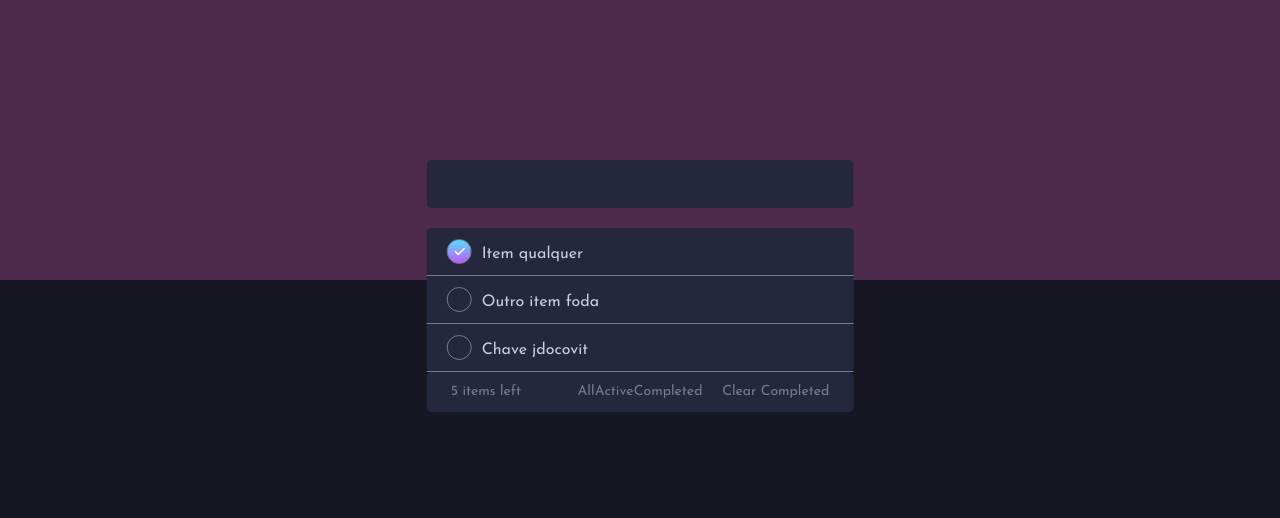
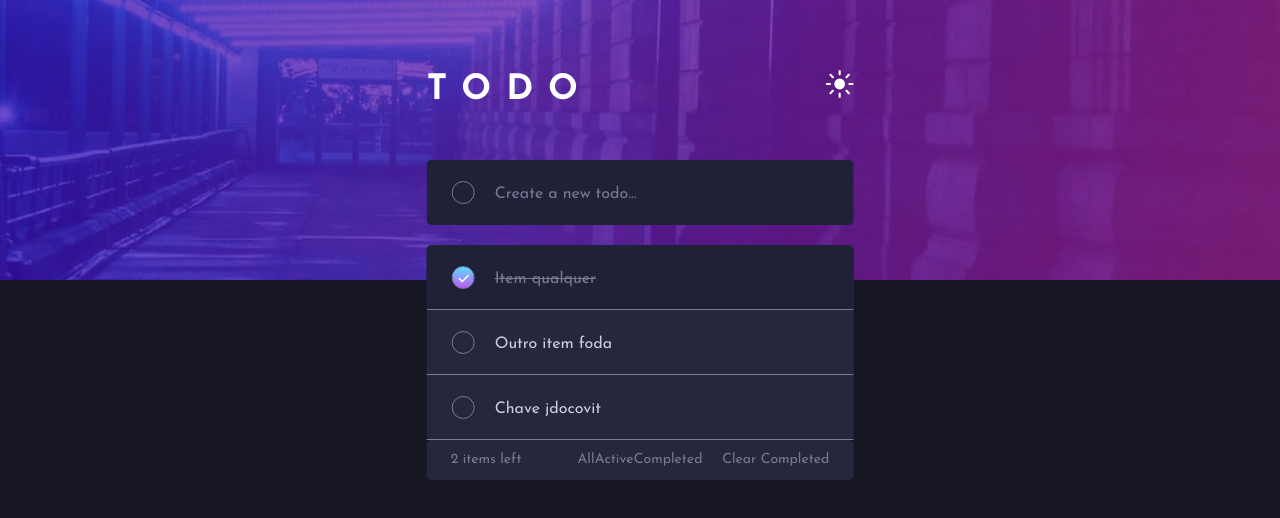
Before and after one commit to inanbruneli/todo-app, a plain HTML site: page index.html in a window 1280 px wide. Drawn offline with nearby package versions, Linux system fonts and the light colour scheme.

Commit message:
almost one

```diff
--- a/index.html
+++ b/index.html
@@ -22,6 +22,7 @@
       --lt-DarkGrayishBlue: hsl(236, 9%, 61%);
       --lt-VeryDarkGrayishBlue: hsl(235, 19%, 35%);
 
+      --dt-darkblue: hsl(235, 30%, 17%);
       --dt-VeryDarkBlue: hsl(235, 21%, 11%);
       --dt-VeryDarkDesaturatedBlue: hsl(235, 24%, 19%);
       --dt-LightGrayishBlue: hsl(234, 39%, 85%);
@@ -43,8 +44,7 @@
     }
 
     .header {
-      --background-image: url(images/bg-desktop-dark.jpg);
-      background-color: rgb(77, 42, 78);
+      background-image: url(images/bg-desktop-dark.jpg);
       background-size: cover;
       background-repeat: no-repeat;
       height: 35vh;
@@ -74,13 +74,6 @@
     .item-foot {
       width: 100%;
       height: 6vh;
-    }
-
-    .item-head {
-      background-color: var(--dt-VeryDarkDesaturatedBlue);
-      margin-bottom: 20px;
-      border-radius: 5px;
-      border-bottom: 1px solid transparent;
     }
 
     .item-foot {
@@ -117,11 +110,12 @@
       color: var(--dt-LightGrayishBlue);
       display: flex;
       align-items: center;
-      padding-left: 20px;
+      padding-left: 25px;
+      height: 65px;
     }
 
     .item label {
-      height: 25%;
+      height: 20%;
     }
 
     .item input {
@@ -130,24 +124,74 @@
 
     .item span {
       display: inline-block;
-      width: 25px;
-      height: 25px;
+      width: 23px;
+      height: 23px;
       border-radius: 50%;
       border: 1px solid var(--dt-DarkGrayishBlue);
-      margin-right: 10px;
+      margin-right: 20px;
       display: flex;
       justify-content: center;
       padding: 6px 0 0 1px;
-
     }
 
     .selected {
-      background-image: var(--CheckBackground)
+      background-image: var(--CheckBackground);
+    }
+
+    .div-selected label {
+      text-decoration: line-through;
+      color: var(--dt-DarkGrayishBlue);
+    }
+
+    .div-selected {
+      background-color: var(--dt-darkblue);
     }
 
     .fa-check {
       font-size: 12px;
       color: white;
+    }
+
+    .list div:nth-child(1) {
+      border-top-left-radius: 5px;
+      border-top-right-radius: 5px;
+    }
+
+    .item-head {
+      background-color: var(--dt-darkblue);
+      margin-bottom: 20px;
+      border-radius: 5px;
+      border-bottom: 1px solid transparent;
+      height: 65px;
+      color: var(--dt-DarkGrayishBlue);
+    }
+
+    .title {
+      position: absolute;
+      top: -90px;
+      width: 100%;
+      display: flex;
+      justify-content: space-between;
+    }
+
+    .title h1 {
+      color: white;
+      font-size: 35px;
+      font-weight: 700;
+      letter-spacing: 15px;
+    }
+
+    .icon {
+      width: 28px;
+      height: 28px;
+      background-image: url(images/icon-sun.svg);
+      background-size: cover;
+    }
+
+
+    .item label,
+    .item span {
+      cursor: pointer;
     }
   </style>
 
@@ -157,29 +201,27 @@
 
 <body>
   <div class="container-fluid">
-    <div class="col-12 header"></div>
+    <div class="col-12 header">
+
+    </div>
     <div class="col-12 background"></div>
     <div class="col-4 todo">
-      <div class="item-head"></div>
+      <div class="title">
+        <h1>TODO</h1>
+        <div class="icon"></div>
+      </div>
+      <div class="item-head item">
+        <span></span>
+        <label for="newtarefa">Create a new todo...</label>
+        <input type="text" id="newtarefa">
+
+      </div>
       <div class="list">
-        <div class="item">
-          <span class="selected">
-            <i class="fa-solid fa-check"></i>
-          </span>
-          <label for="1">Item qualquer</label>
-          <input type="checkbox" name="" id="1">
-        </div>
-        <div class="item">
-          <span>
-          </span>
-          <label for="2">Oto item</label>
-          <input type="checkbox" name="" id="2">
-        </div>
-        <div class="item"></div>
+
       </div>
       <div class="item-foot px-4 pt-2">
         <div class="text-left foot-left">
-          <h6 class="text-foot">5 items left</h6>
+          <h6 class="text-foot items-left">5 items left</h6>
         </div>
         <div class="text-center foot-center">
           <h6 class="text-foot">All</h6>
@@ -201,17 +243,17 @@
 
   let itens = [
     {
-      id: 1,
+      id: 0,
       descricao: 'Item qualquer',
       check: true
     },
     {
-      id: 2,
+      id: 1,
       descricao: 'Outro item foda',
       check: false
     },
     {
-      id: 3,
+      id: 2,
       descricao: 'Chave jdocovit',
       check: false
     }
@@ -220,28 +262,40 @@
   loadItens();
 
   function loadItens() {
+    let cont = 0;
     $('.list').empty();
     $.each(itens, (i, dados) => {
-
+      if (!dados.check) cont++;
       let check = !dados.check ? '<span></span>' :
         `<span class="selected">
           <i class="fa-solid fa-check"></i>
         </span>`;
 
       let item =
-        `<div class="item">
+        `<div class="item ${dados.check ? 'div-selected' : ''}" id='${dados.id}' onclick='changeStatus(${dados.id},${dados.check})'>
           ${check}
           <label for="${dados.id}">${dados.descricao}</label>
           <input type="checkbox" id="${dados.id}">
         </div>`;
       $('.list').append(item);
-    })
+    });
+
+    $('.items-left').html(`${cont} items left`);
   }
 
-
-  $('.item').click(function () {
-    console.log(this)
-  })
+  function changeStatus(id, selected) {
+    itens.map((item, i) => {
+      if (i == id) {
+        const newobj = {
+          id: item.id,
+          descricao: item.descricao,
+          check: !selected
+        }
+        itens[i] = newobj;
+      }
+    })
+    loadItens();
+  }
 </script>
 
 </html>
```
